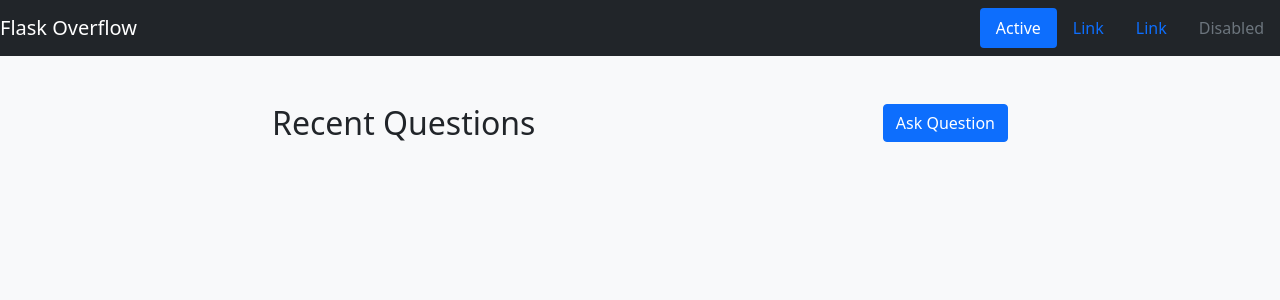
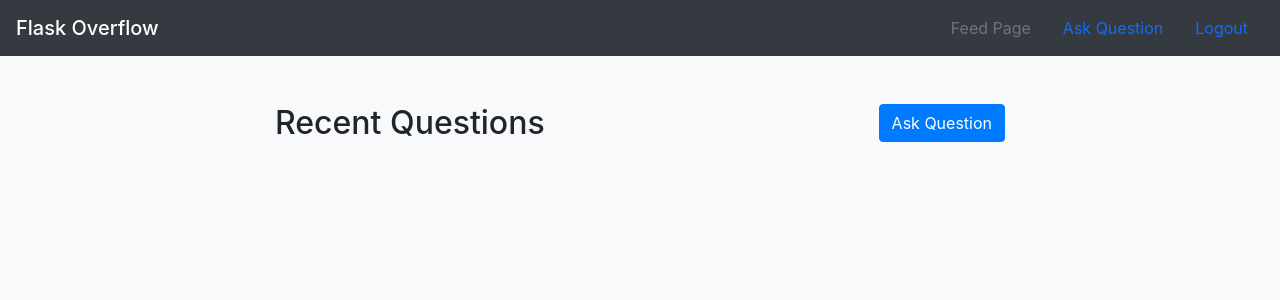
Before and after one commit to amill251/3155-Q-A-Project, a Flask app: template flask/templates/feed.html in a window 1280 px wide. Shown: the top 300 px of the page. Run offline with Flask 2, Linux system fonts and the light colour scheme; the template is opened without the code that fills it, so the values that code supplies are empty; some libraries are stand-ins or nearby versions.

Commit message:
editted the functionality and look of the navabr

```diff
--- a/flask/templates/feed.html
+++ b/flask/templates/feed.html
@@ -17,7 +17,11 @@
     integrity="sha384-MrcW6ZMFYlzcLA8Nl+NtUVF0sA7MsXsP1UyJoMp4YLEuNSfAP+JcXn/tWtIaxVXM"
     crossorigin="anonymous"></script>
     <script src="{{ url_for('static',filename='scripts/feed.js') }}"></script>
-  <title>Flask Overflow</title>
+    <link rel="stylesheet" href="https://stackpath.bootstrapcdn.com/bootstrap/4.3.1/css/bootstrap.min.css" integrity="sha384-ggOyR0iXCbMQv3Xipma34MD+dH/1fQ784/j6cY/iJTQUOhcWr7x9JvoRxT2MZw1T" crossorigin="anonymous">
+    <script src="https://code.jquery.com/jquery-3.6.0.min.js" integrity="sha256-/xUj+3OJU5yExlq6GSYGSHk7tPXikynS7ogEvDej/m4=" crossorigin="anonymous"></script>
+    <script src="https://cdnjs.cloudflare.com/ajax/libs/popper.js/1.14.7/umd/popper.min.js" integrity="sha384-UO2eT0CpHqdSJQ6hJty5KVphtPhzWj9WO1clHTMGa3JDZwrnQq4sF86dIHNDz0W1" crossorigin="anonymous"></script>
+    <script src="https://stackpath.bootstrapcdn.com/bootstrap/4.3.1/js/bootstrap.min.js" integrity="sha384-JjSmVgyd0p3pXB1rRibZUAYoIIy6OrQ6VrjIEaFf/nJGzIxFDsf4x0xIM+B07jRM" crossorigin="anonymous"></script>
+    <title>QnA Feed</title>
 </head>
 
 <body class="bg-light">
@@ -25,16 +29,13 @@
     <span class="navbar-brand mb-0 h1">Flask Overflow</span>
       <ul class="nav nav-pills">
         <li class="nav-item">
-        <a class="nav-link active" aria-current="page" href="#">Active</a>
+          <a class="nav-link disabled" aria-current="page" href="#">Feed Page</a>
         </li>
         <li class="nav-item">
-        <a class="nav-link" href="#">Link</a>
+          <a class="nav-link" href="/ask-question" onclick="route('/ask-question')">Ask Question</a>
         </li>
         <li class="nav-item">
-        <a class="nav-link" href="#">Link</a>
-      </li>
-      <li class="nav-item">
-        <a class="nav-link disabled">Disabled</a>
+          <a class="nav-link" href="#">Logout</a>
         </li>
       </ul>
     </nav>
```
Also changed, not shown: flask/templates/createpost.html (+4 -4 lines), flask/templates/viewquestion.html (added), flask_app/database/database.db (added). Lines whose indentation alone changed are shown as unchanged.
